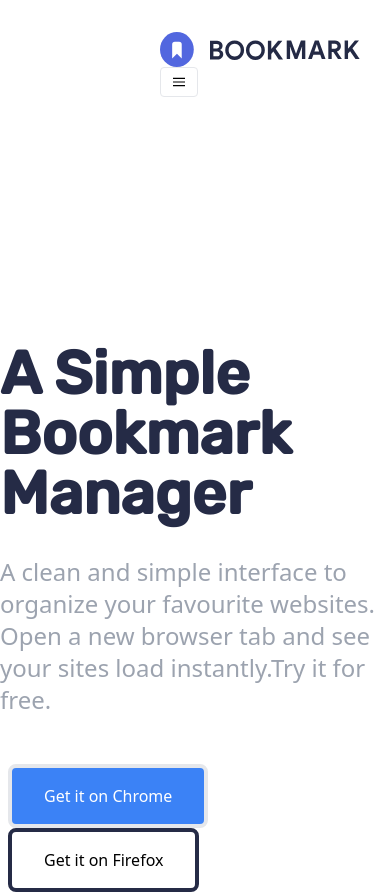
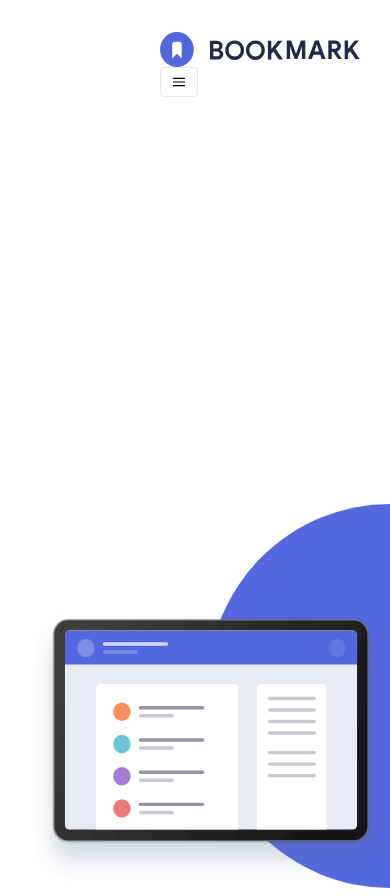
Before and after one commit to joelmatiasduran/landing-tmia, a Next.js app: page / in a window 390 px wide. Shown: the top 894 px of the page. Built offline with nearby package versions, Linux system fonts and the light colour scheme.

Commit message:
Mobile Fixes

```diff
--- a/components/Hero.tsx
+++ b/components/Hero.tsx
@@ -7,18 +7,18 @@ const Hero: React.FC = ({}) => {
   return (
     <>
       <div className="flex flex-col items-center justify-center mt-24 pt-14 w-full min-w-full ">
-        <div className="flex flex-col md:flex-row w-full min-w-full">
+        <div className="flex flex-col-reverse md:flex-row w-full min-w-full">
           <div className="w-full md:w-3/6">
             <div className="md:pl-44 pr-38 py-24">
-              <h1 className="text-6xl text-very-dark-blue font-bold font-Rubik max-w-3xl">
+              <h1 className="text-4xl md:text-6xl text-very-dark-blue font-bold font-Rubik w-full max-w-lg md:max-w-3xl text-center md:text-left">
                 A Simple Bookmark Manager
               </h1>
-              <p className="text-2xl mt-8 max-w-4xl text-gray-400">
+              <p className="text-2xl mt-8 max-w-4xl text-gray-400 text-center md:text-left">
                 A clean and simple interface to organize your favourite
                 websites. Open a new browser tab and see your sites load
                 instantly.Try it for free.
               </p>
-              <div className="mt-12 ml-2">
+              <div className="mt-12 ml-2 flex items-center justify-center md:justify-start">
                 <button className="mr-4 border-4 text-white bg-blue-500 px-8 py-4 rounded-lg">
                   Get it on Chrome
                 </button>
```
